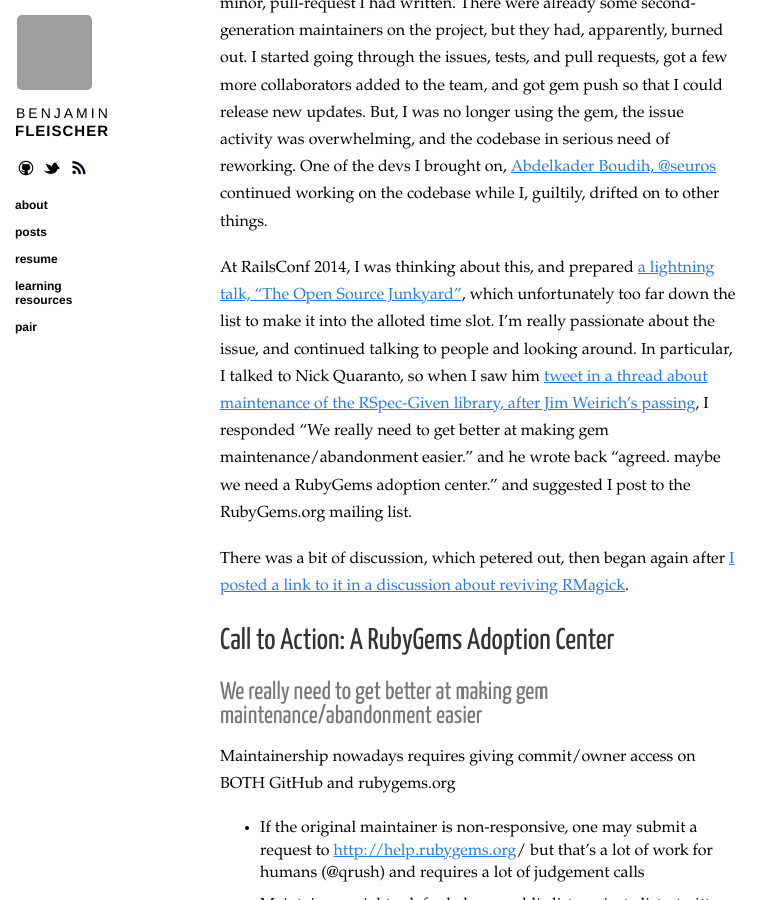
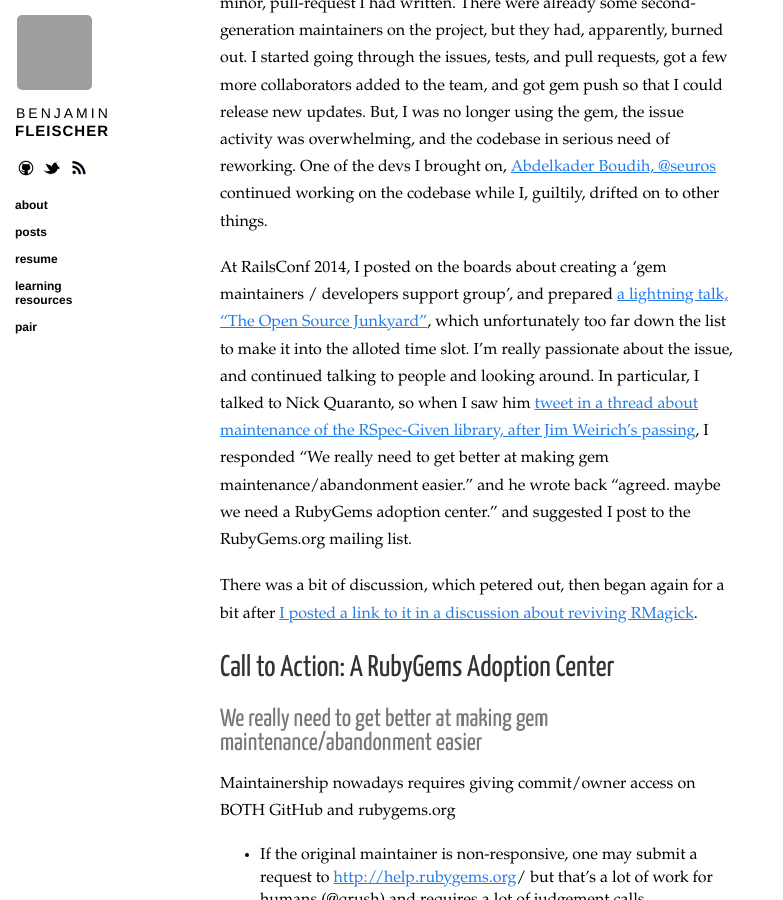
Before and after one commit to bf4/bf4.github.com, a Jekyll site: the page built from _posts/2014-08-17-rubygems-adoption-center.md, in a window 1280 px wide and 900 px high, scrolled down 639 px. Shown: the whole window, without its empty margins (0-783 px from the left). Built offline with Jekyll 4.4.1, drawn with Linux system fonts in a browser that asks for light colours; Markdown is read by kramdown in place of the engine named in the settings; comment, search, counter and statistics services are not loaded; grey boxes are pictures that could not be loaded.

Commit message:
Add detail about gem dev support group

```diff
--- a/_posts/2014-08-17-rubygems-adoption-center.md
+++ b/_posts/2014-08-17-rubygems-adoption-center.md
@@ -20,9 +20,9 @@
 
 In particular, I, quite accidentally, became a maintainer of ActsAsTaggableOn, a Rails tagging engine, after bumping a long-stale, minor, pull-request I had written.  There were already some second-generation maintainers on the project, but they had, apparently, burned out.  I started going through the issues, tests, and pull requests, got a few more collaborators added to the team, and got gem push so that I could release new updates. But, I was no longer using the gem, the issue activity was overwhelming, and the codebase in serious need of reworking.  One of the devs I brought on, [Abdelkader Boudih, @seuros](https://github.com/seuros) continued working on the codebase while I, guiltily, drifted on to other things.
 
-At RailsConf 2014, I was thinking about this, and prepared [a lightning talk, "The Open Source Junkyard"](https://speakerdeck.com/bf4/the-open-source-junkyard), which unfortunately too far down the list to make it into the alloted time slot.  I'm really passionate about the issue, and continued talking to people and looking around.  In particular, I talked to Nick Quaranto, so when I saw him [tweet in a thread about maintenance of the RSpec-Given library, after Jim Weirich's passing](https://twitter.com/qrush/status/463761602475335680), I responded "We really need to get better at making gem maintenance/abandonment easier." and he wrote back "agreed. maybe we need a RubyGems adoption center." and suggested I post to the RubyGems.org mailing list.
+At RailsConf 2014, I posted on the boards about creating a 'gem maintainers / developers support group', and prepared [a lightning talk, "The Open Source Junkyard"](https://speakerdeck.com/bf4/the-open-source-junkyard), which unfortunately too far down the list to make it into the alloted time slot.  I'm really passionate about the issue, and continued talking to people and looking around.  In particular, I talked to Nick Quaranto, so when I saw him [tweet in a thread about maintenance of the RSpec-Given library, after Jim Weirich's passing](https://twitter.com/qrush/status/463761602475335680), I responded "We really need to get better at making gem maintenance/abandonment easier." and he wrote back "agreed. maybe we need a RubyGems adoption center." and suggested I post to the RubyGems.org mailing list.
 
-There was a bit of discussion, which petered out, then began again after [I posted a link to it in a discussion about reviving RMagick](https://github.com/rmagick/rmagick/issues/18#issuecomment-50158050).
+There was a bit of discussion, which petered out, then began again for a bit after [I posted a link to it in a discussion about reviving RMagick](https://github.com/rmagick/rmagick/issues/18#issuecomment-50158050).
 
 ## Call to Action: A RubyGems Adoption Center
 
```
